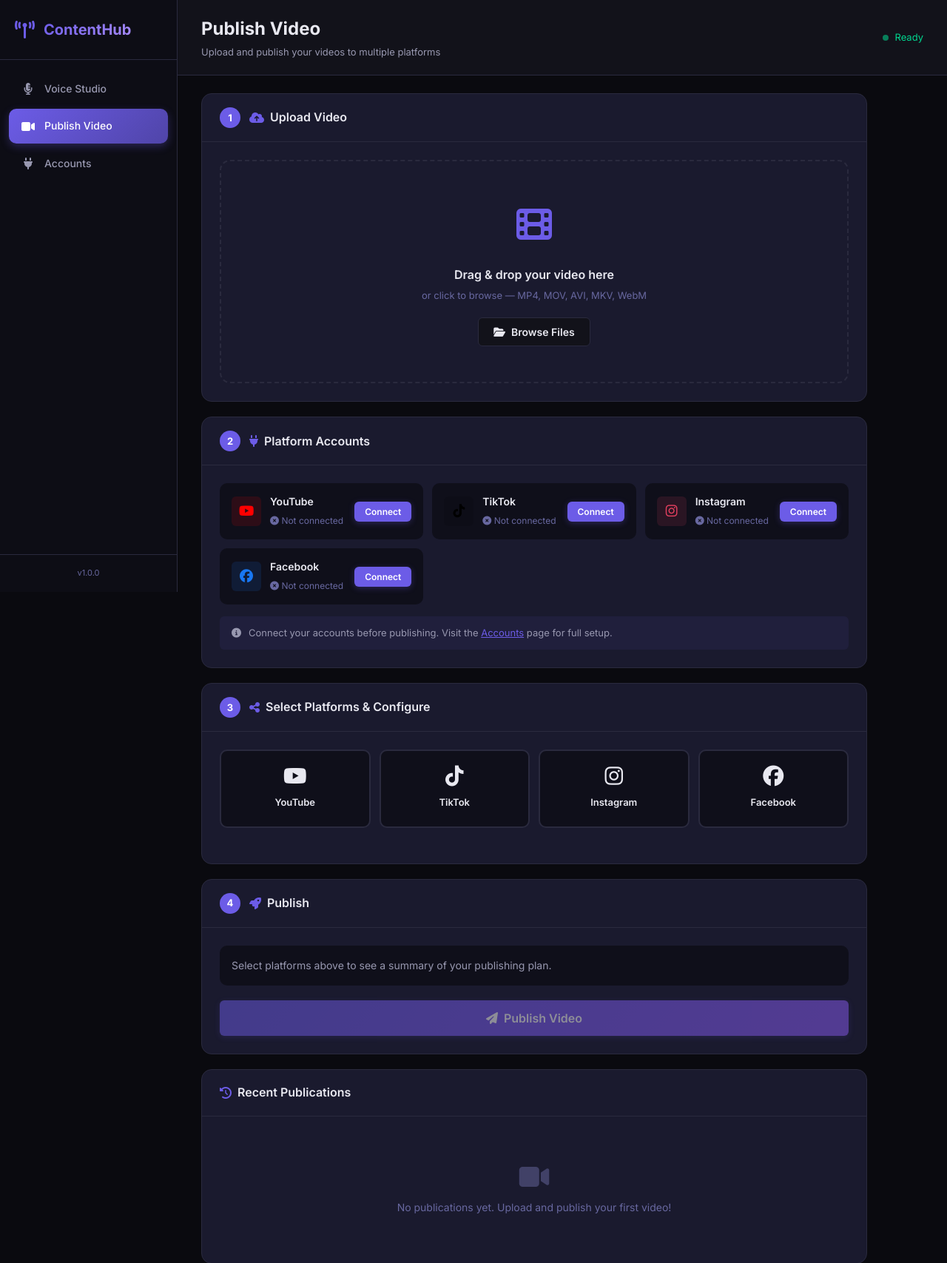
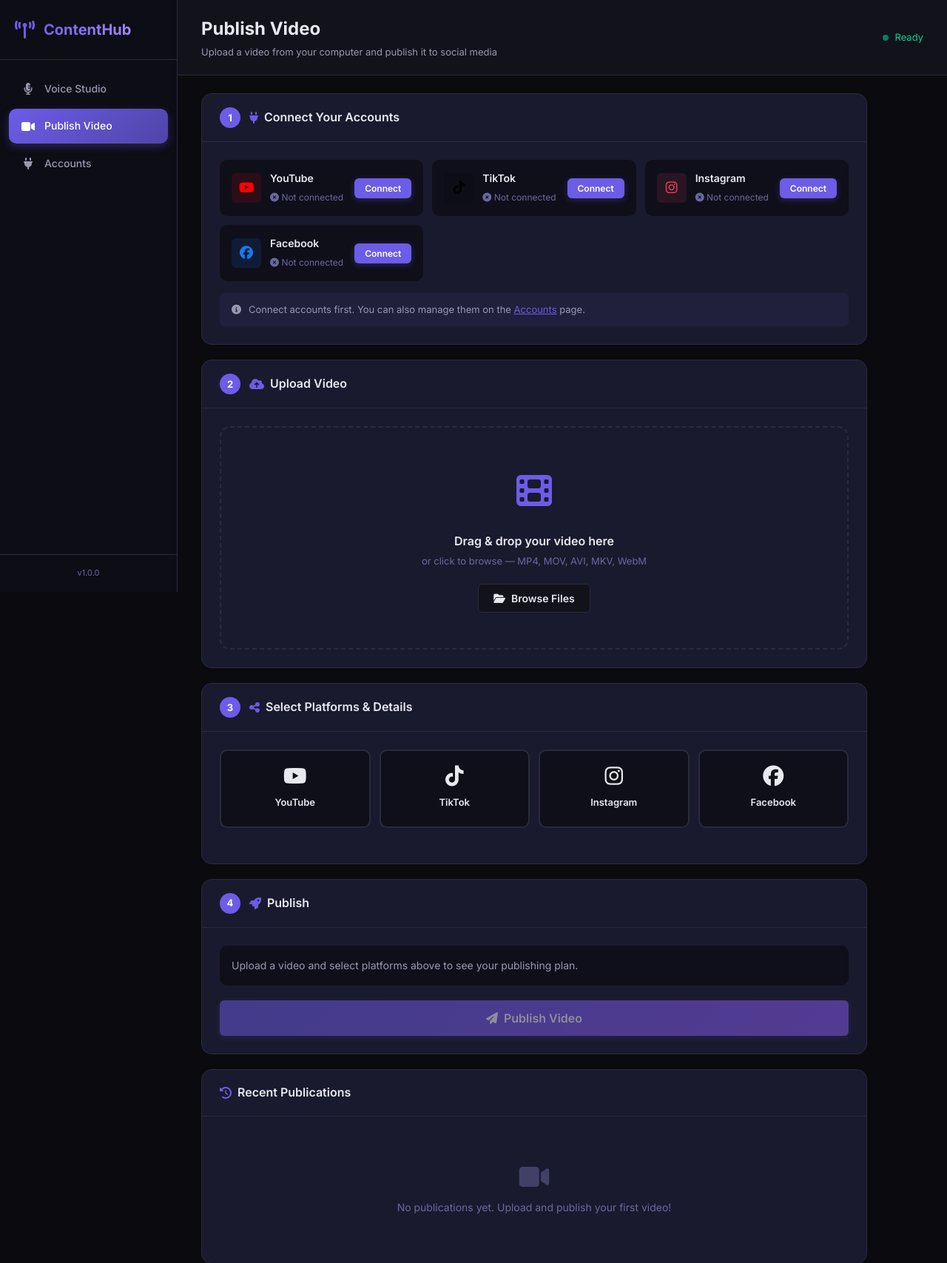
Before and after one commit to marwenbenalayetsof/content-publisher, a Flask app: page /publish in a window 1280 px wide. Shown: the top 1707 px of the page at 74% size. Run offline with Flask 3, Linux system fonts and the light colour scheme; data that the repository does not hold is empty.

Commit message:
Simplified: removed prompt preprocessing, no video generation - just TTS voice MP3 + video upload & publish

```diff
--- a/templates/publish.html
+++ b/templates/publish.html
@@ -2,14 +2,56 @@
 
 {% block title %}Publish Video — Content Publisher{% endblock %}
 {% block page_title %}Publish Video{% endblock %}
-{% block page_subtitle %}Upload and publish your videos to multiple platforms{% endblock %}
+{% block page_subtitle %}Upload a video from your computer and publish it to social media{% endblock %}
 
 {% block content %}
 <div class="publish-layout">
-    <!-- Step 1: Upload Video -->
+    <!-- Step 1: Connect Accounts -->
     <div class="card">
         <div class="card-header">
             <div class="step-badge">1</div>
+            <h2><i class="fas fa-plug"></i> Connect Your Accounts</h2>
+        </div>
+        <div class="card-body">
+            <div class="account-status-grid">
+                {% for key, platform in platforms.items() %}
+                <div class="account-status-card" id="account-{{ key }}">
+                    <div class="platform-icon" style="background: {{ platform.color }}20; color: {{ platform.color }};">
+                        <i class="fab fa-{{ 'youtube' if key == 'youtube' else ('tiktok' if key == 'tiktok' else ('instagram' if key == 'instagram' else 'facebook')) }}"></i>
+                    </div>
+                    <div class="platform-status-info">
+                        <span class="platform-name">{{ platform.name }}</span>
+                        <span class="platform-connection" id="connection-{{ key }}">
+                            {% set connected = namespace(val=false) %}
+                            {% for acc in accounts %}
+                                {% if acc.platform == key %}
+                                    {% set connected.val = true %}
+                                    <span class="status-connected"><i class="fas fa-check-circle"></i> Connected as {{ acc.account_name or 'Account' }}</span>
+                                {% endif %}
+                            {% endfor %}
+                            {% if not connected.val %}
+                                <span class="status-disconnected"><i class="fas fa-times-circle"></i> Not connected</span>
+                            {% endif %}
+                        </span>
+                    </div>
+                    <button class="btn-sm {% if connected.val %}btn-danger{% else %}btn-primary{% endif %}"
+                            onclick="{% if connected.val %}disconnectAccount('{{ key }}'){% else %}openConnectModal('{{ key }}'){% endif %}">
+                        {% if connected.val %}Disconnect{% else %}Connect{% endif %}
+                    </button>
+                </div>
+                {% endfor %}
+            </div>
+            <div class="info-banner">
+                <i class="fas fa-info-circle"></i>
+                <span>Connect accounts first. You can also manage them on the <a href="/accounts">Accounts</a> page.</span>
+            </div>
+        </div>
+    </div>
+
+    <!-- Step 2: Upload Video -->
+    <div class="card">
+        <div class="card-header">
+            <div class="step-badge">2</div>
             <h2><i class="fas fa-cloud-upload-alt"></i> Upload Video</h2>
         </div>
         <div class="card-body">
@@ -43,53 +85,11 @@
         </div>
     </div>
 
-    <!-- Step 2: Connect Accounts (if not connected) -->
-    <div class="card">
-        <div class="card-header">
-            <div class="step-badge">2</div>
-            <h2><i class="fas fa-plug"></i> Platform Accounts</h2>
-        </div>
-        <div class="card-body">
-            <div class="account-status-grid">
-                {% for key, platform in platforms.items() %}
-                <div class="account-status-card" id="account-{{ key }}">
-                    <div class="platform-icon" style="background: {{ platform.color }}20; color: {{ platform.color }};">
-                        <i class="fab fa-{{ 'youtube' if key == 'youtube' else ('tiktok' if key == 'tiktok' else ('instagram' if key == 'instagram' else 'facebook')) }}"></i>
-                    </div>
-                    <div class="platform-status-info">
-                        <span class="platform-name">{{ platform.name }}</span>
-                        <span class="platform-connection" id="connection-{{ key }}">
-                            {% set connected = namespace(val=false) %}
-                            {% for acc in accounts %}
-                                {% if acc.platform == key %}
-                                    {% set connected.val = true %}
-                                    <span class="status-connected"><i class="fas fa-check-circle"></i> Connected as {{ acc.account_name or 'Account' }}</span>
-                                {% endif %}
-                            {% endfor %}
-                            {% if not connected.val %}
-                                <span class="status-disconnected"><i class="fas fa-times-circle"></i> Not connected</span>
-                            {% endif %}
-                        </span>
-                    </div>
-                    <button class="btn-sm {% if connected.val %}btn-danger{% else %}btn-primary{% endif %}"
-                            onclick="manageAccount('{{ key }}')" id="accountBtn-{{ key }}">
-                        {% if connected.val %}Disconnect{% else %}Connect{% endif %}
-                    </button>
-                </div>
-                {% endfor %}
-            </div>
-            <div class="info-banner">
-                <i class="fas fa-info-circle"></i>
-                <span>Connect your accounts before publishing. Visit the <a href="/accounts">Accounts</a> page for full setup.</span>
-            </div>
-        </div>
-    </div>
-
-    <!-- Step 3: Platform Selection & Metadata -->
+    <!-- Step 3: Select Platforms & Fill Details -->
     <div class="card">
         <div class="card-header">
             <div class="step-badge">3</div>
-            <h2><i class="fas fa-share-alt"></i> Select Platforms & Configure</h2>
+            <h2><i class="fas fa-share-alt"></i> Select Platforms & Details</h2>
         </div>
         <div class="card-body">
             <!-- Platform Selection -->
@@ -112,7 +112,7 @@
                 <div class="platform-form" id="form-{{ key }}" style="display: none;">
                     <h3 class="platform-form-title">
                         <i class="fab fa-{{ 'youtube' if key == 'youtube' else ('tiktok' if key == 'tiktok' else ('instagram' if key == 'instagram' else 'facebook')) }}"></i>
-                        {{ platform.name }} Settings
+                        {{ platform.name }} Details
                     </h3>
                     <div class="platform-form-fields">
                         {% for field in platform.fields %}
@@ -170,7 +170,7 @@
         </div>
         <div class="card-body">
             <div class="publish-summary" id="publishSummary">
-                <p>Select platforms above to see a summary of your publishing plan.</p>
+                <p>Upload a video and select platforms above to see your publishing plan.</p>
             </div>
             <button class="btn-primary btn-large btn-publish" id="publishBtn" onclick="publishVideo()" disabled>
                 <i class="fas fa-paper-plane"></i>
@@ -231,9 +231,7 @@
             <h3 id="modalTitle">Connect Account</h3>
             <button class="btn-icon" onclick="closeModal()"><i class="fas fa-times"></i></button>
         </div>
-        <div class="modal-body" id="modalBody">
-            <!-- Dynamic content -->
-        </div>
+        <div class="modal-body" id="modalBody"></div>
     </div>
 </div>
 {% endblock %}
@@ -244,23 +242,16 @@
 
     // Drag and drop
     const uploadZone = document.getElementById('uploadZone');
-    uploadZone.addEventListener('dragover', (e) => {
-        e.preventDefault();
-        uploadZone.classList.add('dragover');
-    });
-    uploadZone.addEventListener('dragleave', () => {
-        uploadZone.classList.remove('dragover');
-    });
+    uploadZone.addEventListener('dragover', (e) => { e.preventDefault(); uploadZone.classList.add('dragover'); });
+    uploadZone.addEventListener('dragleave', () => { uploadZone.classList.remove('dragover'); });
     uploadZone.addEventListener('drop', (e) => {
         e.preventDefault();
         uploadZone.classList.remove('dragover');
         const file = e.dataTransfer.files[0];
-        if (file && file.type.startsWith('video/')) {
-            uploadVideo(file);
-        }
+        if (file && file.type.startsWith('video/')) uploadVideo(file);
     });
 
-    async function handleVideoUpload(input) {
+    function handleVideoUpload(input) {
         const file = input.files[0];
         if (file) uploadVideo(file);
     }
@@ -273,12 +264,8 @@
         document.getElementById('uploadProgress').style.display = 'block';
 
         try {
-            const response = await fetch('/api/video/upload', {
-                method: 'POST',
-                body: formData,
-            });
+            const response = await fetch('/api/video/upload', { method: 'POST', body: formData });
             const result = await response.json();
-
             document.getElementById('uploadProgress').style.display = 'none';
 
             if (result.success) {
@@ -287,6 +274,7 @@
                 document.getElementById('uploadedFilename').textContent = result.filename;
                 document.getElementById('uploadedSize').textContent = result.size_mb + ' MB';
                 updatePublishButton();
+                updatePublishSummary();
                 showToast('Video uploaded successfully!', 'success');
             } else {
                 document.getElementById('uploadZone').style.display = 'block';
@@ -305,42 +293,33 @@
         document.getElementById('uploadZone').style.display = 'block';
         document.getElementById('videoFile').value = '';
         updatePublishButton();
+        updatePublishSummary();
     }
 
     function togglePlatform(key) {
         const form = document.getElementById(`form-${key}`);
         const checkbox = document.querySelector(`input[name="platforms"][value="${key}"]`);
         const card = document.getElementById(`select-${key}`);
-
-        if (checkbox.checked) {
-            form.style.display = 'block';
-            card.classList.add('selected');
-        } else {
-            form.style.display = 'none';
-            card.classList.remove('selected');
-        }
+        form.style.display = checkbox.checked ? 'block' : 'none';
+        card.classList.toggle('selected', checkbox.checked);
         updatePublishButton();
         updatePublishSummary();
     }
 
     function updatePublishButton() {
         const selected = document.querySelectorAll('input[name="platforms"]:checked');
-        const btn = document.getElementById('publishBtn');
-        btn.disabled = selected.length === 0 || !uploadedVideoPath;
+        document.getElementById('publishBtn').disabled = selected.length === 0 || !uploadedVideoPath;
     }
 
     function updatePublishSummary() {
         const selected = document.querySelectorAll('input[name="platforms"]:checked');
         const summary = document.getElementById('publishSummary');
-        if (selected.length === 0) {
-            summary.innerHTML = '<p>Select platforms above to see a summary.</p>';
+        if (selected.length === 0 || !uploadedVideoPath) {
+            summary.innerHTML = '<p>Upload a video and select platforms above to see your publishing plan.</p>';
             return;
         }
-        const names = Array.from(selected).map(cb => {
-            const key = cb.value;
-            return document.querySelector(`#select-${key} span`).textContent;
-        });
-        summary.innerHTML = `<p><strong>Publishing to:</strong> ${names.join(', ')}</p>`;
+        const names = Array.from(selected).map(cb => document.querySelector(`#select-${cb.value} span`).textContent);
+        summary.innerHTML = `<p><strong>Video:</strong> ${document.getElementById('uploadedFilename')?.textContent || 'not uploaded'} — <strong>Publishing to:</strong> ${names.join(', ')}</p>`;
     }
 
     async function publishVideo() {
@@ -354,65 +333,47 @@
         selected.forEach(cb => {
             const key = cb.value;
             const metadata = {};
-            // Gather all field values for this platform
-            const inputs = document.querySelectorAll(`[id^="${key}-"]`);
-            inputs.forEach(input => {
+            document.querySelectorAll(`[id^="${key}-"]`).forEach(input => {
                 const fieldKey = input.id.replace(`${key}-`, '');
-                if (input.type === 'checkbox') {
-                    metadata[fieldKey] = input.checked;
-                } else {
-                    metadata[fieldKey] = input.value;
-                }
+                metadata[fieldKey] = input.type === 'checkbox' ? input.checked : input.value;
             });
             platformsData[key] = metadata;
         });
 
-        showLoading('Publishing your video...');
+        showLoading('Publishing your video to selected platforms...');
         document.getElementById('publishBtn').disabled = true;
 
         try {
             const response = await fetch('/api/publish', {
                 method: 'POST',
                 headers: { 'Content-Type': 'application/json' },
-                body: JSON.stringify({
-                    video_path: uploadedVideoPath,
-                    platforms: platformsData,
-                }),
+                body: JSON.stringify({ video_path: uploadedVideoPath, platforms: platformsData }),
             });
-
             const result = await response.json();
             hideLoading();
-
             displayResults(result);
         } catch (err) {
             hideLoading();
             showToast('Publishing failed: ' + err.message, 'error');
         }
-
         document.getElementById('publishBtn').disabled = false;
     }
 
     function displayResults(result) {
-        const container = document.getElementById('publishResults');
+        document.getElementById('publishResults').style.display = 'block';
         const list = document.getElementById('resultsList');
-        container.style.display = 'block';
-
         if (result.results) {
             let html = '';
             for (const [platform, res] of Object.entries(result.results)) {
                 const success = res.success;
-                html += `
-                    <div class="result-card ${success ? 'result-success' : 'result-error'}">
-                        <div class="result-icon">
-                            <i class="fas fa-${success ? 'check-circle' : 'times-circle'}"></i>
-                        </div>
-                        <div class="result-details">
-                            <span class="result-platform">${platform.toUpperCase()}</span>
-                            <span class="result-message">${success ? res.message : res.error}</span>
-                            ${res.video_url ? `<a href="${res.video_url}" target="_blank" class="result-link">${res.video_url}</a>` : ''}
-                        </div>
+                html += `<div class="result-card ${success ? 'result-success' : 'result-error'}">
+                    <div class="result-icon"><i class="fas fa-${success ? 'check-circle' : 'times-circle'}"></i></div>
+                    <div class="result-details">
+                        <span class="result-platform">${platform.toUpperCase()}</span>
+                        <span class="result-message">${success ? res.message : res.error}</span>
+                        ${res.video_url ? `<a href="${res.video_url}" target="_blank" class="result-link">${res.video_url}</a>` : ''}
                     </div>
-                `;
+                </div>`;
             }
             list.innerHTML = html;
         } else {
@@ -424,29 +385,25 @@
                 </div>
             </div>`;
         }
-
-        showToast(
-            result.all_success ? 'All platforms published successfully!' : 'Some platforms had issues',
-            result.all_success ? 'success' : 'warning'
-        );
+        showToast(result.all_success ? 'All platforms published!' : 'Some platforms had issues', result.all_success ? 'success' : 'warning');
     }
 
-    function manageAccount(platform) {
+    // Account Modal
+    function openConnectModal(platform) {
         const modal = document.getElementById('accountModal');
         const modalTitle = document.getElementById('modalTitle');
         const modalBody = document.getElementById('modalBody');
-
-        const platformNames = {youtube: 'YouTube', tiktok: 'TikTok', instagram: 'Instagram', facebook: 'Facebook'};
-        modalTitle.textContent = `Connect ${platformNames[platform]} Account`;
+        const names = {youtube: 'YouTube', tiktok: 'TikTok', instagram: 'Instagram', facebook: 'Facebook'};
+        modalTitle.textContent = `Connect ${names[platform]}`;
 
         modalBody.innerHTML = `
             <div class="modal-instructions">
-                <p>Enter your ${platformNames[platform]} access token to connect your account.</p>
-                <p class="hint">For production use, configure OAuth credentials in your <code>.env</code> file.</p>
+                <p>Enter your ${names[platform]} access token to connect.</p>
+                <p class="hint">For OAuth, configure credentials in your <code>.env</code> file.</p>
             </div>
             <div class="form-group">
                 <label>Access Token <span class="required">*</span></label>
-                <input type="text" id="modalAccessToken" class="form-input" placeholder="Paste your access token here">
+                <input type="text" id="modalAccessToken" class="form-input" placeholder="Paste your access token">
             </div>
             <div class="form-group">
                 <label>Refresh Token (optional)</label>
@@ -468,20 +425,15 @@
                 </button>
             </div>
         `;
-
         modal.style.display = 'flex';
     }
 
     async function connectAccount(platform) {
         const accessToken = document.getElementById('modalAccessToken').value.trim();
+        if (!accessToken) { showToast('Please enter an access token', 'error'); return; }
         const refreshToken = document.getElementById('modalRefreshToken')?.value.trim() || '';
         const accountName = document.getElementById('modalAccountName')?.value.trim() || '';
         const accountId = document.getElementById('modalAccountId')?.value.trim() || '';
-
-        if (!accessToken) {
-            showToast('Please enter an access token', 'error');
-            return;
-        }
 
         try {
             const response = await fetch(`/api/accounts/connect/${platform}`, {
@@ -490,42 +442,20 @@
                 body: JSON.stringify({ access_token: accessToken, refresh_token: refreshToken, account_name: accountName, account_id: accountId }),
             });
             const result = await response.json();
-
-            if (result.success) {
-                closeModal();
-                showToast(result.message, 'success');
-                // Update UI
-                const connEl = document.getElementById(`connection-${platform}`);
-                if (connEl) connEl.innerHTML = `<span class="status-connected"><i class="fas fa-check-circle"></i> Connected as ${accountName || 'Account'}</span>`;
-                const btnEl = document.getElementById(`accountBtn-${platform}`);
-                if (btnEl) {
-                    btnEl.textContent = 'Disconnect';
-                    btnEl.className = 'btn-sm btn-danger';
-                    btnEl.onclick = () => disconnectAccount(platform);
-                }
-            } else {
-                showToast(result.error, 'error');
-            }
-        } catch (err) {
-            showToast('Connection failed: ' + err.message, 'error');
-        }
+            if (result.success) { closeModal(); showToast(result.message, 'success'); setTimeout(() => location.reload(), 1500); }
+            else showToast(result.error, 'error');
+        } catch (err) { showToast('Connection failed: ' + err.message, 'error'); }
     }
 
     async function disconnectAccount(platform) {
+        if (!confirm(`Disconnect your ${platform} account?`)) return;
         try {
             const response = await fetch(`/api/accounts/delete/${platform}`, { method: 'DELETE' });
             const result = await response.json();
-            if (result.success) {
-                showToast('Account disconnected', 'success');
-                location.reload();
-            }
-        } catch (err) {
-            showToast('Failed to disconnect', 'error');
-        }
+            if (result.success) { showToast('Account disconnected', 'success'); setTimeout(() => location.reload(), 1500); }
+        } catch (err) { showToast('Failed to disconnect', 'error'); }
     }
 
-    function closeModal() {
-        document.getElementById('accountModal').style.display = 'none';
-    }
+    function closeModal() { document.getElementById('accountModal').style.display = 'none'; }
 </script>
 {% endblock %}
```
Also changed, not shown: templates/index.html (+6 -11 lines), tts_engine.py (+9 -59 lines), README.md.
